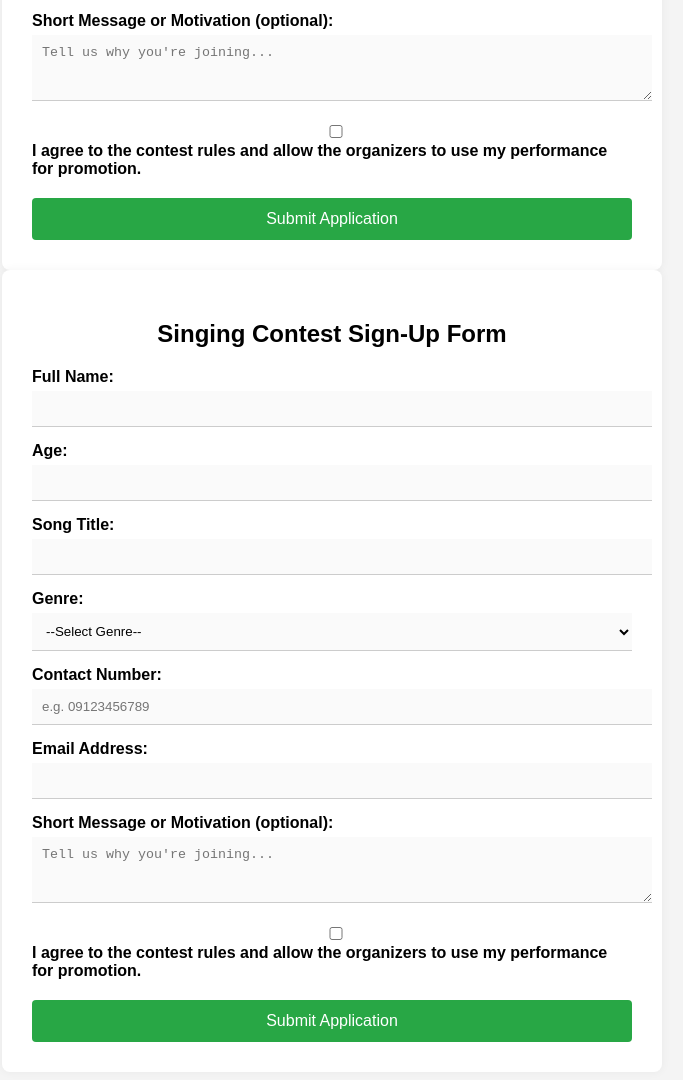
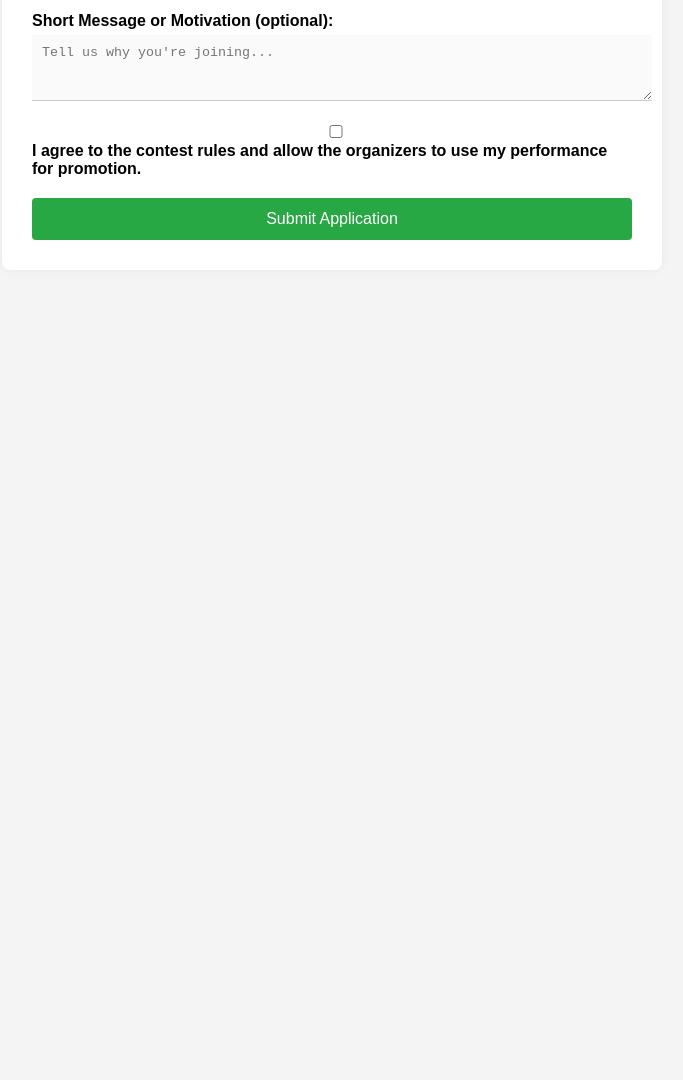
Before and after one commit to soriano89/Form102page.github.io, a plain HTML site: page index.html in a window 1280 px wide. Shown: the part 560-1640 px from the top of the page, without its empty margins (308-991 px from the left). After the commit the page ends 858 px from the top, so only its background shows below. Drawn offline with Linux system fonts and the light colour scheme.

Commit message:
Update index.html

```diff
--- a/index.html
+++ b/index.html
@@ -101,107 +101,4 @@
 </div>
 
 </body>
-</html><!DOCTYPE html>
-<html lang="en">
-<head>
-  <meta charset="UTF-8">
-  <title>Singing Contest Participation Form</title>
-  <style>
-    body {
-      font-family: Arial, sans-serif;
-      background: #f4f4f4;
-      padding: 20px;
-    }
-    .form-container {
-      max-width: 600px;
-      background: white;
-      padding: 30px;
-      margin: auto;
-      border-radius: 8px;
-      box-shadow: 0 0 10px rgba(0,0,0,0.05); /* Light shadow only */
-    }
-    h2 {
-      text-align: center;
-      margin-bottom: 20px;
-    }
-    label {
-      display: block;
-      margin-top: 15px;
-      font-weight: bold;
-    }
-    input, select, textarea {
-      width: 100%;
-      padding: 10px;
-      margin-top: 5px;
-      border: none; /* No border */
-      border-bottom: 1px solid #ccc; /* Underline only for style */
-      background: #fafafa;
-    }
-    input:focus, select:focus, textarea:focus {
-      outline: none;
-      background: #fff;
-      border-bottom: 1px solid #555;
-    }
-    button {
-      margin-top: 20px;
-      width: 100%;
-      padding: 12px;
-      background: #28a745;
-      color: white;
-      font-size: 16px;
-      border: none;
-      border-radius: 4px;
-      cursor: pointer;
-    }
-    button:hover {
-      background: #218838;
-    }
-  </style>
-</head>
-<body>
-
-<div class="form-container">
-  <h2>Singing Contest Sign-Up Form</h2>
-  <form action="#" method="post">
-
-    <label for="fullName">Full Name:</label>
-    <input type="text" id="fullName" name="fullName" required>
-
-    <label for="age">Age:</label>
-    <input type="number" id="age" name="age" min="6" max="100" required>
-
-    <label for="song">Song Title:</label>
-    <input type="text" id="song" name="song" required>
-
-    <label for="genre">Genre:</label>
-    <select id="genre" name="genre" required>
-      <option value="">--Select Genre--</option>
-      <option value="Pop">Pop</option>
-      <option value="Rock">Rock</option>
-      <option value="Ballad">Ballad</option>
-      <option value="OPM">OPM</option>
-      <option value="R&B">R&B</option>
-      <option value="Other">Other</option>
-    </select>
-
-    <label for="contact">Contact Number:</label>
-    <input type="tel" id="contact" name="contact" pattern="[0-9]{11}" placeholder="e.g. 09123456789" required>
-
-    <label for="email">Email Address:</label>
-    <input type="email" id="email" name="email">
-
-    <label for="message">Short Message or Motivation (optional):</label>
-    <textarea id="message" name="message" rows="3" placeholder="Tell us why you're joining..."></textarea>
-
-    <label>
-      <input type="checkbox" name="agree" required>
-      I agree to the contest rules and allow the organizers to use my performance for promotion.
-    </label>
-
-    <button type="submit">Submit Application</button>
-
-  </form>
-</div>
-
-</body>
 </html>
```
